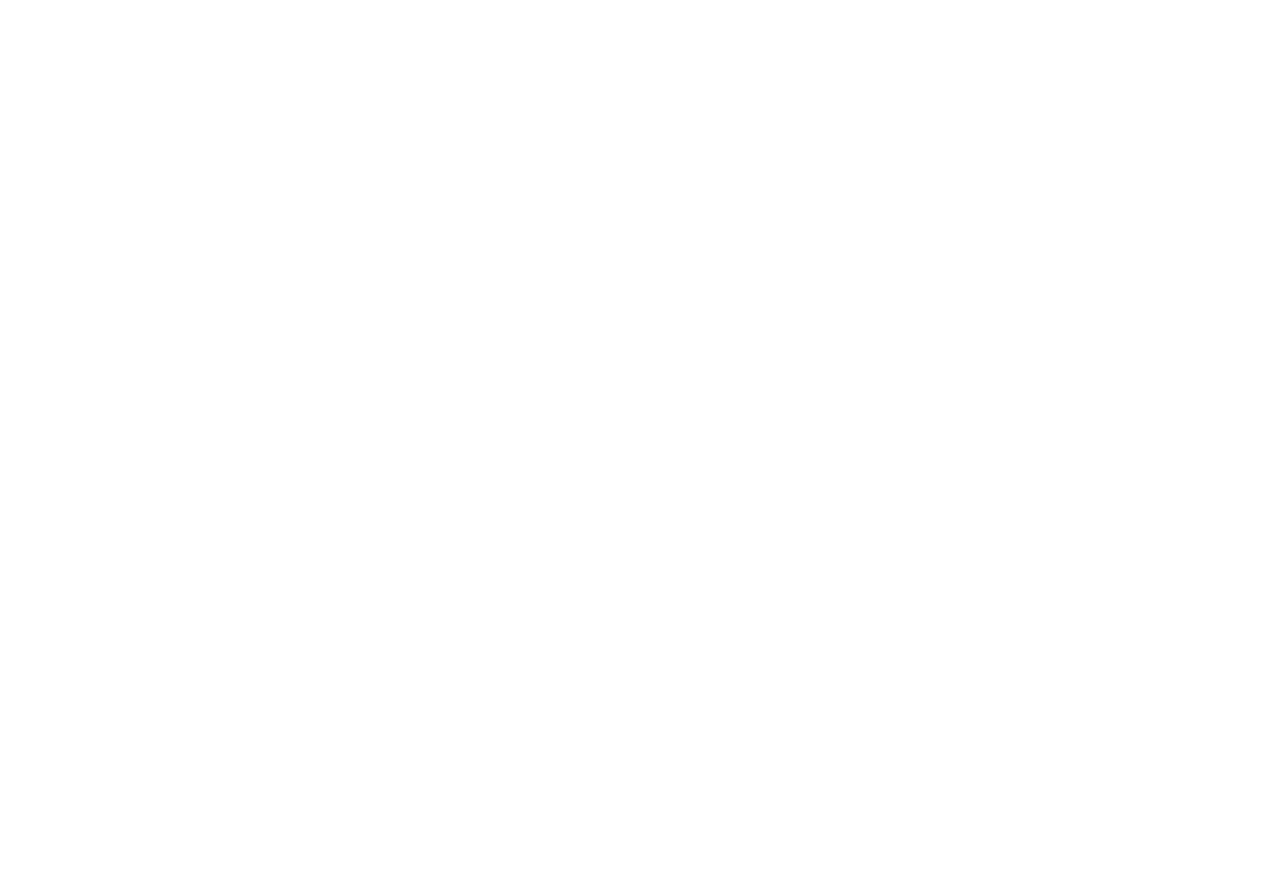
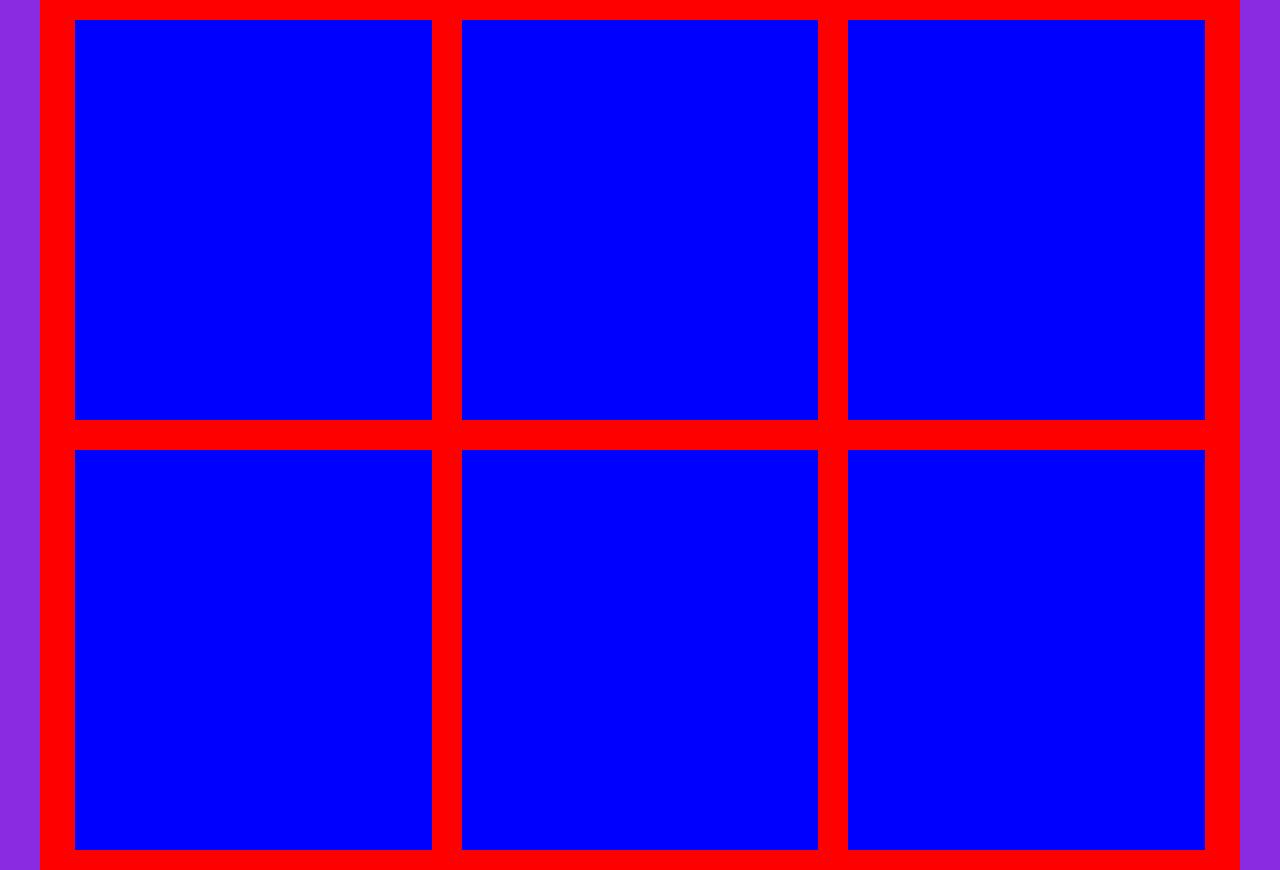
Before and after one commit to FilippoBonafini/js-our-team, a plain HTML site: page index.html in a window 1280 px wide. Before the commit the page ends 800 px from the top, so only its background shows below. Drawn offline with Linux system fonts and the light colour scheme.

Commit message:
Creata struttura del dom

```diff
--- a/css/style.css
+++ b/css/style.css
@@ -3,3 +3,41 @@
     padding: 0;
     box-sizing: border-box;
 }
+
+body{
+    display: flex;
+    flex-direction: column;
+    height: 100vh;
+}
+
+header{
+    height: 100px;
+    background-color: yellow;
+    align-items: flex-start;
+}
+
+main{
+    flex-grow: 1;
+    background-color: blueviolet;
+    display: flex;
+    align-items: center;
+    justify-content: center;
+}
+
+#container{
+    width: 1200px;
+    background-color: red;
+    padding: 20px;
+    margin: auto;
+    display: flex;
+    align-items: center;
+    justify-content: center;
+    flex-wrap: wrap;
+    gap: 30px;
+}
+
+#container .card{
+    width: calc(100% / 3 - 30px);
+    height: 400px;
+    background-color: blue;
+}
--- a/index.html
+++ b/index.html
@@ -1,5 +1,6 @@
 <!DOCTYPE html>
 <html lang="en">
+
 <head>
     <meta charset="UTF-8">
     <meta http-equiv="X-UA-Compatible" content="IE=edge">
@@ -11,9 +12,17 @@
     <link rel="stylesheet" href="css/style.css">
     <!-- import fa -->
 </head>
+
 <body>
+
+    <header></header>
+
+    <main>
+        <div id="container"></div>
+    </main>
 
     <!-- import js -->
     <script src="js/main.js"></script>
 </body>
+
 </html>
--- a/js/main.js
+++ b/js/main.js
@@ -1,4 +1,33 @@
 'use strict';
+// FUNCTION
+
+// funzione che crea una card e la appende nel dom
+function myCreateCard(cardClass, htmlElement, doveInserire) {
+    const element = document.createElement(htmlElement);
+    element.classList.add(cardClass);
+    doveInserire.append(element);
+}
+
+// Funzione che scorre un array di oggetti
+function createDOM(arrayName) {
+    for (let i = 0; i < arrayName.length; i++) {
+        const oggetto = arrayName[i];
+        // richiamo la funzione per creare le card
+        myCreateCard('card', 'div', container);
+
+        // esegue un azione ad ogni informazione di ogni oggetto
+        console.log('ECCO LE INFORMAZIONI DI: ' + oggetto.nome);
+        for (let key in oggetto) {
+            console.log(key + ':  ' + oggetto[key]);
+        }
+        console.log('');
+    }
+}
+
+
+
+// MAIN
+const container = document.getElementById('container');
 
 const member = [
     {
@@ -33,11 +62,4 @@
     }
 ]
 
-for (let i = 0; i < member.length; i++) {
-    const oggetto = member[i];
-    console.log('ECCO LE INFORMAZIONI DI: ' + oggetto.nome);
-    for (let key in oggetto) {
-        console.log(key+':  '+oggetto[key]);
-    }
-    console.log('');
-}
+createDOM(member);
```
